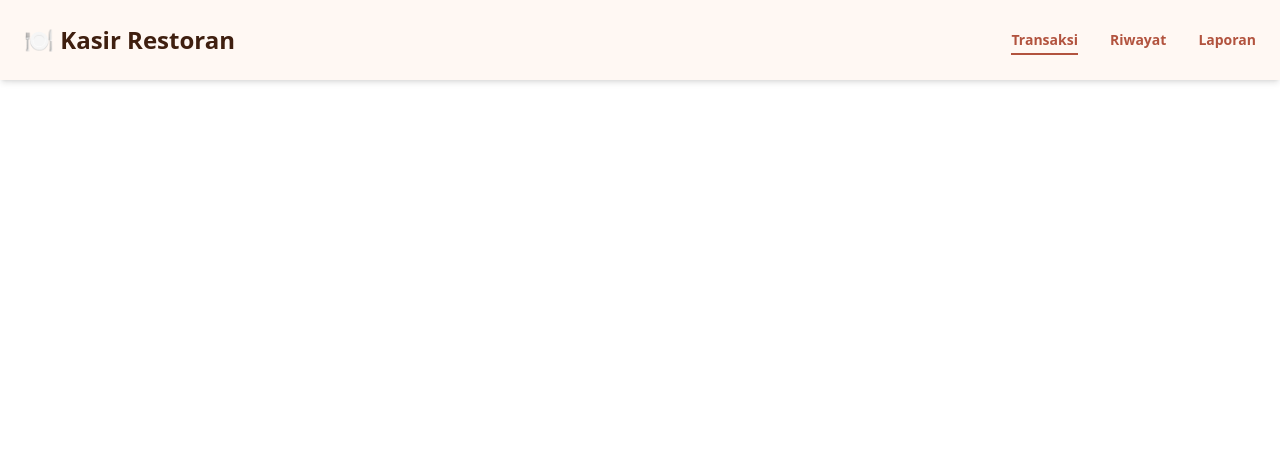
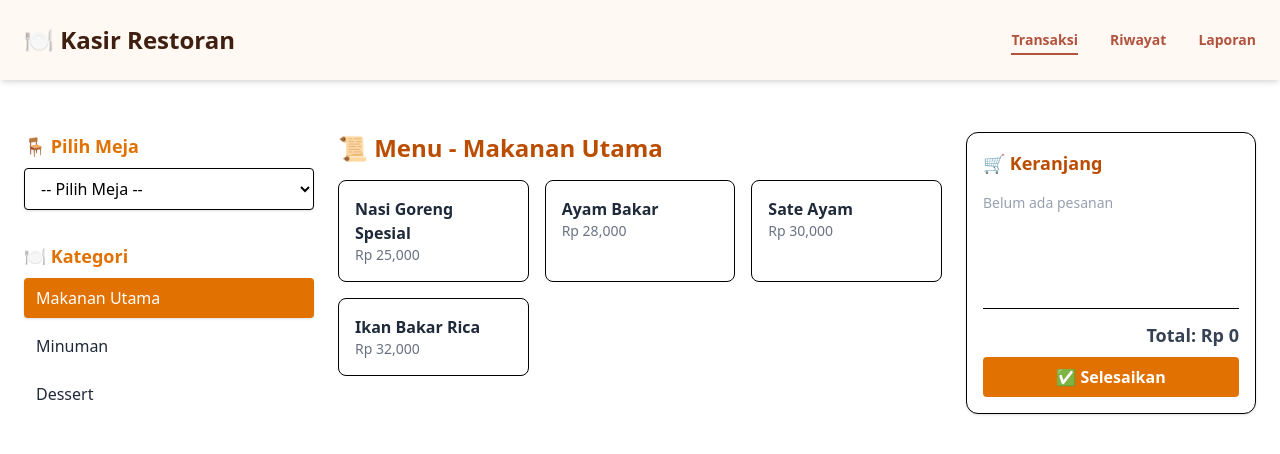
Before and after one commit to thego221/233510674-thegoadibahjuanda-uaspbk, a Vue app: page / in a window 1280 px wide. Shown: the top 454 px of the page. Built offline with nearby package versions, Linux system fonts and the light colour scheme.

Commit message:
fix bug and update view

```diff
--- a/db.json
+++ b/db.json
@@ -1,48 +1,104 @@
 {
   "transaksi": [
     {
-      "id": 1,
-      "tanggal": "2025-07-04T11:30:00.000Z",
-      "meja": "Meja 2",
+      "id": "1751742206577",
+      "tanggal": "2025-07-05T19:03:26.578Z",
       "pesanan": [
         {
           "id_menu": 1,
           "nama_menu": "Nasi Goreng Spesial",
           "harga": 25000,
-          "jumlah": 2
+          "jumlah": 1
         },
         {
-          "id_menu": 6,
-          "nama_menu": "Jus Alpukat",
-          "harga": 15000,
+          "id_menu": 2,
+          "nama_menu": "Ayam Bakar",
+          "harga": 28000,
           "jumlah": 1
         }
-      ]
+      ],
+      "mejaId": 1,
+      "selesai": true
     },
     {
-      "id": 2,
-      "tanggal": "2025-07-04T13:15:00.000Z",
-      "meja": "Meja 1",
+      "id": "1751742961313",
+      "tanggal": "2025-07-05T19:16:01.313Z",
       "pesanan": [
+        {
+          "id_menu": 1,
+          "nama_menu": "Nasi Goreng Spesial",
+          "harga": 25000,
+          "jumlah": 1
+        },
+        {
+          "id_menu": 2,
+          "nama_menu": "Ayam Bakar",
+          "harga": 28000,
+          "jumlah": 1
+        }
+      ],
+      "mejaId": 3,
+      "selesai": true
+    },
+    {
+      "id": "1751742968017",
+      "tanggal": "2025-07-05T19:16:08.017Z",
+      "pesanan": [
+        {
+          "id_menu": 1,
+          "nama_menu": "Nasi Goreng Spesial",
+          "harga": 25000,
+          "jumlah": 1
+        },
         {
           "id_menu": 3,
           "nama_menu": "Sate Ayam",
           "harga": 30000,
           "jumlah": 1
-        },
+        }
+      ],
+      "mejaId": 1,
+      "selesai": true
+    },
+    {
+      "id": "1751743191178",
+      "tanggal": "2025-07-05T19:19:51.178Z",
+      "pesanan": [
         {
-          "id_menu": 9,
-          "nama_menu": "Puding Coklat",
-          "harga": 12000,
+          "id_menu": 1,
+          "nama_menu": "Nasi Goreng Spesial",
+          "harga": 25000,
           "jumlah": 1
         },
         {
-          "id_menu": 5,
-          "nama_menu": "Es Teh Manis",
-          "harga": 8000,
-          "jumlah": 2
+          "id_menu": 3,
+          "nama_menu": "Sate Ayam",
+          "harga": 30000,
+          "jumlah": 1
         }
-      ]
+      ],
+      "mejaId": 1,
+      "selesai": true
+    },
+    {
+      "id": "1751743199520",
+      "tanggal": "2025-07-05T19:19:59.520Z",
+      "pesanan": [
+        {
+          "id_menu": 1,
+          "nama_menu": "Nasi Goreng Spesial",
+          "harga": 25000,
+          "jumlah": 1
+        },
+        {
+          "id_menu": 3,
+          "nama_menu": "Sate Ayam",
+          "harga": 30000,
+          "jumlah": 1
+        }
+      ],
+      "mejaId": 1,
+      "selesai": true
     }
   ]
 }
--- a/src/App.vue
+++ b/src/App.vue
@@ -4,6 +4,9 @@ import Navbar from './components/Navbar.vue';
 
 <template>
   <Navbar />
+  <div class="mt-25">
+    <router-view />
+  </div>
 </template>
 
 <style scoped></style>
--- a/src/main.js
+++ b/src/main.js
@@ -2,5 +2,8 @@ import { createApp } from 'vue'
 import './style.css'
 import App from './App.vue'
 import router from './routes/router'
+import { createPinia } from 'pinia'
 
-createApp(App).use(router).mount('#app')
+const pinia = createPinia()
+
+createApp(App).use(router).use(pinia).mount('#app')
--- a/src/stores/mejaStore.js
+++ b/src/stores/mejaStore.js
@@ -1,32 +1,37 @@
-import { defineStore } from 'pinia'
+import { defineStore } from "pinia"
 
 export const useMejaStore = defineStore('meja', {
   state: () => ({
-    daftarMeja: [
+    daftarMeja: JSON.parse(localStorage.getItem('mejaList')) || [
       { id: 1, nama: 'Meja 1', tersedia: true },
       { id: 2, nama: 'Meja 2', tersedia: true },
       { id: 3, nama: 'Meja 3', tersedia: true },
       { id: 4, nama: 'Meja 4', tersedia: true },
       { id: 5, nama: 'Meja 5', tersedia: true }
-    ],
-    mejaDipilih: null
+    ]
   }),
 
+  getters: {
+    filterMeja: (state) => {
+      return state.daftarMeja.filter(t => t.tersedia)
+    }
+  },
+
   actions: {
-    pilihMeja(id) {
-      const meja = this.daftarMeja.find(m => m.id === id)
-      if (meja) this.mejaDipilih = meja
-    },
-    kosongkanPilihan() {
-      this.mejaDipilih = null
-    },
     tandaiTidakTersedia(id) {
       const meja = this.daftarMeja.find(m => m.id === id)
-      if (meja) meja.tersedia = false
+      if (meja) {
+        meja.tersedia = false
+        localStorage.setItem('mejaList', JSON.stringify(this.daftarMeja))
+      }
     },
+
     tandaiTersedia(id) {
       const meja = this.daftarMeja.find(m => m.id === id)
-      if (meja) meja.tersedia = true
+      if (meja) {
+        meja.tersedia = true
+        localStorage.setItem('mejaList', JSON.stringify(this.daftarMeja))
+      }
     }
   }
 })
--- a/src/stores/transaksiStore.js
+++ b/src/stores/transaksiStore.js
@@ -1,17 +1,17 @@
+// stores/transaksiStore.js
 import { defineStore } from 'pinia'
 import axios from 'axios'
 
 export const useTransaksiStore = defineStore('transaksi', {
     state: () => ({
-    pesanan: [],           // Keranjang saat ini
-    transaksiList: []      // Semua transaksi yang tersimpan
+        pesanan: [],
+        transaksiList: [],
+        isSubmitted: false
     }),
 
     getters: {
-    totalPesanan(state) {
-      return state.pesanan.reduce((total, item) => {
-        return total + item.harga * item.jumlah
-      }, 0)
+        totalPesanan: (state) => {
+            return state.pesanan.reduce((total, item) => total + item.harga * item.jumlah, 0)
         }
     },
 
@@ -31,45 +31,62 @@ export const useTransaksiStore = defineStore('transaksi', {
         },
 
         kurangiPesanan(id_menu, nama_menu) {
-      const index = this.pesanan.findIndex(p => p.id_menu === id_menu && p.nama_menu === nama_menu)
-      if (index !== -1) {
-        if (this.pesanan[index].jumlah > 1) {
-          this.pesanan[index].jumlah--
+            const item = this.pesanan.find(p => p.id_menu === id_menu && p.nama_menu === nama_menu)
+            if (item && item.jumlah > 1) {
+                item.jumlah--
             } else {
-          this.pesanan.splice(index, 1)
-        }
+                this.hapusPesanan(id_menu, nama_menu)
             }
         },
 
         hapusPesanan(id_menu, nama_menu) {
-      this.pesanan = this.pesanan.filter(p => !(p.id_menu === id_menu && p.nama_menu === nama_menu))
+            this.pesanan = this.pesanan.filter(
+                p => !(p.id_menu === id_menu && p.nama_menu === nama_menu)
+            )
         },
 
-    async simpanTransaksi(meja = '') {
-      if (this.pesanan.length === 0) return
+        async simpanTransaksi({ mejaId }) {
+            if (this.isSubmitted || this.pesanan.length === 0) return
 
-      const data = {
+            this.isSubmitted = true
+
+            const newTrx = {
+                id: Date.now().toString(),
                 tanggal: new Date().toISOString(),
-        meja: meja || 'Tanpa Meja',
-        pesanan: JSON.parse(JSON.stringify(this.pesanan)) // deep copy
+                pesanan: JSON.parse(JSON.stringify(this.pesanan)),
+                mejaId: mejaId,
+                selesai: false // ⬅️ ini penting
             }
 
+
             try {
-        await axios.post('http://localhost:3000/transaksi', data)
+                await axios.post('http://localhost:3000/transaksi', newTrx)
+                this.transaksiList.unshift(newTrx)
                 this.pesanan = []
-        await this.fetchTransaksi()
-      } catch (error) {
-        console.error('❌ Gagal menyimpan transaksi:', error)
+            } catch (err) {
+                console.error('Gagal menyimpan transaksi', err)
+            } finally {
+                this.isSubmitted = false
             }
         },
 
         async fetchTransaksi() {
             try {
                 const res = await axios.get('http://localhost:3000/transaksi')
-        // Urutkan dari terbaru ke lama
-        this.transaksiList = res.data.sort((a, b) => new Date(b.tanggal) - new Date(a.tanggal))
-      } catch (error) {
-        console.error('❌ Gagal mengambil data transaksi:', error)
+                this.transaksiList = res.data.reverse()
+            } catch (err) {
+                console.error('Gagal mengambil data transaksi', err)
+            }
+        },
+
+        async tandaiSelesai(trx) {
+            this.fetchTransaksi()
+            const transaksi = this.transaksiList.find(t => t.id === trx.id)
+            transaksi.selesai = true
+            try {
+                await axios.put(`http://localhost:3000/transaksi/${trx.id}`, transaksi)
+            } catch (err) {
+                console.error('Gagal memperbarui status transaksi', err)
             }
         }
     }
--- a/src/views/Riwayat.vue
+++ b/src/views/Riwayat.vue
@@ -1,3 +1,70 @@
 <template>
-    Riwayat
+  <div class="max-w-5xl mx-auto mt-20 px-6 py-10 space-y-6">
+    <h1 class="text-2xl font-bold text-amber-700">📚 Riwayat Transaksi</h1>
+
+    <div v-if="transaksiStore.transaksiList.length === 0" class="text-gray-500">
+      Belum ada transaksi
+    </div>
+
+    <div
+      v-for="trx in transaksiStore.transaksiList"
+      :key="trx.id"
+      class="border border-gray-200 rounded-lg p-4 bg-white shadow-sm space-y-2"
+    >
+      <div class="flex justify-between items-center">
+        <div>
+          <p class="font-semibold text-gray-800">ID Transaksi: {{ trx.id }}</p>
+          <p class="text-sm text-gray-500">
+            Tanggal: {{ new Date(trx.tanggal).toLocaleString() }}
+          </p>
+          <p class="text-sm text-gray-500">Meja: {{ getMejaName(trx.mejaId) }}</p>
+        </div>
+
+        <button
+          v-if="!trx.selesai"
+          @click="selesaikanTransaksi(trx)"
+          class="bg-green-500 hover:bg-green-600 text-white px-3 py-1 rounded"
+        >
+          ✅ Selesai
+        </button>
+        <span v-else class="text-green-600 font-semibold">✅ Selesai</span>
+      </div>
+
+      <ul class="text-sm text-gray-700 list-disc pl-5">
+        <li
+          v-for="item in trx.pesanan"
+          :key="item.id_menu + item.nama_menu"
+        >
+          {{ item.nama_menu }} - {{ item.jumlah }} × Rp {{ item.harga.toLocaleString('id-ID') }}
+        </li>
+      </ul>
+    </div>
+  </div>
 </template>
+
+<script setup>
+import { onMounted } from 'vue'
+import { useTransaksiStore } from '@/stores/transaksiStore'
+import { useMejaStore } from '@/stores/mejaStore'
+
+const transaksiStore = useTransaksiStore()
+const mejaStore = useMejaStore()
+
+onMounted(() => {
+  transaksiStore.fetchTransaksi()
+})
+
+const selesaikanTransaksi = (trx) => {
+  if (trx.selesai) return
+
+  transaksiStore.tandaiSelesai(trx)
+  mejaStore.tandaiTersedia(trx.mejaId)
+
+  localStorage.setItem('mejaList', JSON.stringify(mejaStore.daftarMeja))
+}
+
+const getMejaName = (id) => {
+  const meja = mejaStore.daftarMeja.find(m => m.id === id)
+  return meja ? meja.nama : `Meja #${id}`
+}
+</script>
--- a/src/views/Transaksi.vue
+++ b/src/views/Transaksi.vue
@@ -1,3 +1,147 @@
 <template>
-    Transaksi
+  <div class="max-w-7xl mx-auto px-6 py-8 mt-20 grid grid-cols-12 gap-6">
+    <!-- Sidebar Meja dan Kategori -->
+    <aside class="col-span-3 space-y-8">
+      <!-- Pilih Meja -->
+      <div>
+        <h2 class="text-lg font-semibold text-amber-600 mb-2">🪑 Pilih Meja</h2>
+        <select
+          v-model="selectedMejaId"
+          class="w-full border rounded px-3 py-2 bg-white shadow-sm focus:outline-none"
+        >
+          <option :value="null" disabled>-- Pilih Meja --</option>
+          <option
+            v-for="meja in mejaStore.filterMeja"
+            :key="meja.id"
+            :value="meja.id"
+          >
+            {{ meja.nama }}
+          </option>
+        </select>
+      </div>
+
+      <!-- Pilih Kategori -->
+      <div>
+        <h2 class="text-lg font-semibold text-amber-600 mb-2">🍽️ Kategori</h2>
+        <div class="space-y-2">
+          <button
+            v-for="kategori in menuStore.kategoriList"
+            :key="kategori"
+            @click="selectedKategori = kategori"
+            :class="[
+              'w-full text-left px-3 py-2 rounded transition',
+              selectedKategori === kategori
+                ? 'bg-amber-600 text-white shadow'
+                : 'hover:bg-gray-100 text-gray-800'
+            ]"
+          >
+            {{ kategori }}
+          </button>
+        </div>
+      </div>
+    </aside>
+
+    <!-- Menu -->
+    <main class="col-span-6">
+      <h1 class="text-2xl font-bold text-amber-700 mb-4">
+        📜 Menu - {{ selectedKategori }}
+      </h1>
+      <div class="grid grid-cols-2 sm:grid-cols-3 lg:grid-cols-3 gap-4">
+        <div
+          v-for="item in menuStore.menuByKategori(selectedKategori)"
+          :key="item.id"
+          @click="transaksiStore.tambahPesanan(item)"
+          class="bg-white border rounded-lg p-4 cursor-pointer hover:shadow-md transition group"
+        >
+          <h3 class="font-semibold text-gray-800 group-hover:text-amber-700">
+            {{ item.nama }}
+          </h3>
+          <p class="text-sm text-gray-500">Rp {{ item.harga.toLocaleString() }}</p>
+        </div>
+      </div>
+    </main>
+
+    <!-- Keranjang -->
+    <aside class="col-span-3 bg-white border rounded-xl p-4 shadow space-y-4 flex flex-col">
+      <h2 class="text-lg font-bold text-amber-700">🛒 Keranjang</h2>
+
+      <div v-if="transaksiStore.pesanan.length === 0" class="text-gray-400 text-sm">
+        Belum ada pesanan
+      </div>
+
+      <div v-else class="space-y-2 overflow-y-auto" style="max-height: 400px">
+        <div
+          v-for="item in transaksiStore.pesanan"
+          :key="item.id_menu + item.nama_menu"
+          class="flex justify-between items-center bg-gray-50 px-3 py-2 rounded shadow-sm"
+        >
+          <div>
+            <p class="font-medium">{{ item.nama_menu }}</p>
+            <p class="text-xs text-gray-500">
+              Rp {{ item.harga.toLocaleString() }} × {{ item.jumlah }}
+            </p>
+          </div>
+          <div class="flex items-center space-x-1">
+            <button
+              @click="transaksiStore.kurangiPesanan(item.id_menu, item.nama_menu)"
+              class="w-6 h-6 bg-red-500 text-white rounded hover:bg-red-600"
+            >−</button>
+            <button
+              @click="transaksiStore.tambahPesanan({
+                id: item.id_menu,
+                nama: item.nama_menu,
+                harga: item.harga
+              })"
+              class="w-6 h-6 bg-green-500 text-white rounded hover:bg-green-600"
+            >+</button>
+            <button
+              @click="transaksiStore.hapusPesanan(item.id_menu, item.nama_menu)"
+              class="text-xs text-red-400 hover:text-red-600"
+            >x</button>
+          </div>
+        </div>
+      </div>
+
+      <div class="pt-3 border-t mt-auto">
+        <p class="text-right font-bold text-lg text-gray-700 mb-2">
+          Total: Rp {{ transaksiStore.totalPesanan.toLocaleString() }}
+        </p>
+        <button
+          :disabled="transaksiStore.isSubmitted"
+          @click="simpanTransaksi"
+          class="w-full py-2 rounded font-semibold bg-amber-600 text-white hover:bg-amber-700 disabled:opacity-60"
+        >
+          ✅ Selesaikan
+        </button>
+      </div>
+    </aside>
+  </div>
 </template>
+
+<script setup>
+import { ref } from 'vue'
+import { useMenuStore } from '@/stores/menuStore'
+import { useMejaStore } from '@/stores/mejaStore'
+import { useTransaksiStore } from '@/stores/transaksiStore'
+
+const menuStore = useMenuStore()
+const mejaStore = useMejaStore()
+const transaksiStore = useTransaksiStore()
+
+const selectedKategori = ref(menuStore.kategoriList[0] || '')
+const selectedMejaId = ref(null)
+
+const simpanTransaksi = async () => {
+  if (!selectedMejaId.value) {
+    alert("Pilih meja terlebih dahulu")
+    return
+  }
+
+  await transaksiStore.simpanTransaksi({
+    mejaId: selectedMejaId.value
+  })
+
+  mejaStore.tandaiTidakTersedia(selectedMejaId.value)
+  selectedMejaId.value = null
+}
+</script>
```
Lines whose indentation alone changed are shown as unchanged.
